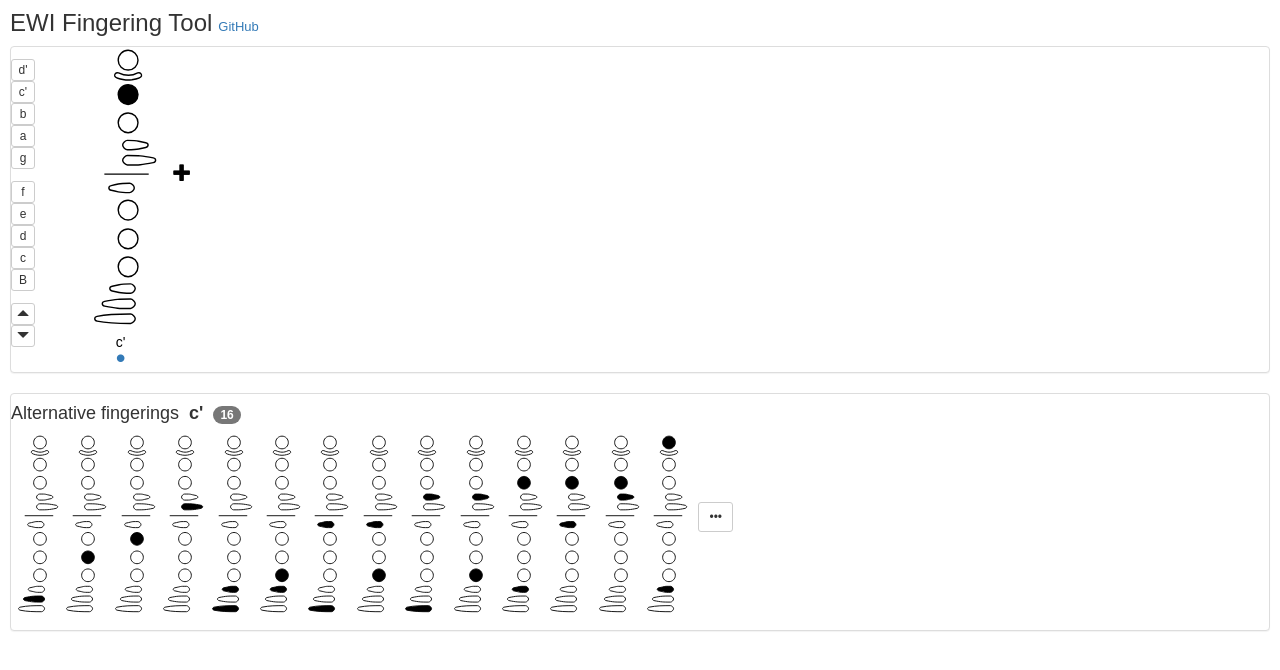
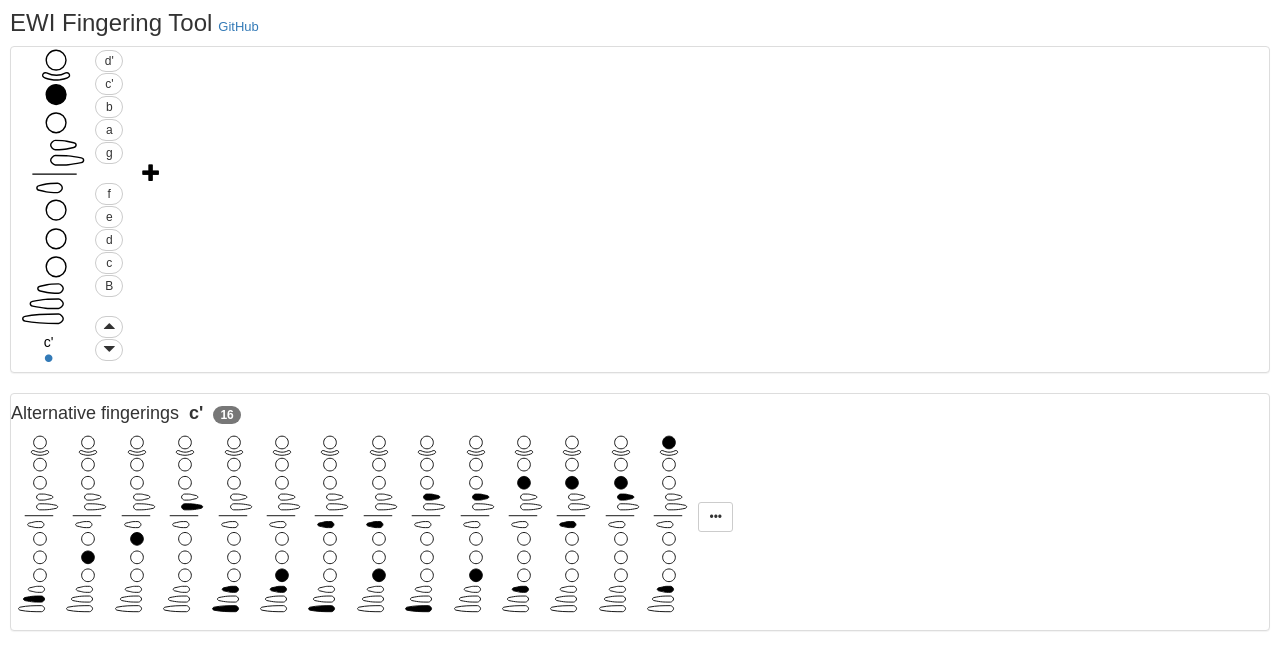
Before and after one commit to bwasty/ewi, a React (Create React App) app: page / in a window 1280 px wide. Shown: the top 670 px of the page. Built offline with nearby package versions, Linux system fonts and the light colour scheme.

Commit message:
position/styling of note buttons / plus button

```diff
--- a/src/App.css
+++ b/src/App.css
@@ -5,13 +5,18 @@
 }
 
 .note-buttons {
-  float: left;
-  margin-top: 12px
+  display: inline-block;
+  margin-top: 2px;
+  margin-left: 9px;
+  vertical-align: top;
 }
 
 .note-buttons button {
-  width: 24px;
+  width: 28px;
   display: block;
+  border-radius: 12px;
+  margin-top: 1px;
+  margin-right: 1px;
 }
 
 .note-button {
@@ -32,7 +37,7 @@
   display: inline-block;
   vertical-align: top;
   margin-top: 114px;
-  margin-left: 15px;
+  margin-left: -40px;
 }
 .plus-button a {
   font-size: 1.3em;
--- a/src/App.js
+++ b/src/App.js
@@ -86,7 +86,6 @@ export default class App extends Component {
         <h3>EWI Fingering Tool</h3>
         <a href="https://github.com/bwasty/ewi" style={{ fontSize: 'small'}}>GitHub</a>
         <Panel>
-          <NoteButtonBar handleNoteChange={this.handleNoteChange} handlePitchChange={this.handlePitchChange} />
           {
             this.state.fingerings.map((fingering, i) => {
               return (
@@ -106,6 +105,7 @@ export default class App extends Component {
               )
             })
           }
+          <NoteButtonBar handleNoteChange={this.handleNoteChange} handlePitchChange={this.handlePitchChange} />
           <div className='plus-button'>
             <a href="#" onClick={ this.handlePlusButtonClick }><Glyphicon glyph="plus" /></a>
           </div>
@@ -141,13 +141,13 @@ class NoteButtonBar extends Component {
         <NoteButton note='b'  octave={this.state.octave} handleNoteChange={this.props.handleNoteChange} noSharp />
         <NoteButton note='a'  octave={this.state.octave} handleNoteChange={this.props.handleNoteChange}         />
         <NoteButton note='g'  octave={this.state.octave} handleNoteChange={this.props.handleNoteChange}         />
-        <div style={{height: '12px'}} />
+        <div style={{height: '18px'}} />
         <NoteButton note='f'  octave={this.state.octave} handleNoteChange={this.props.handleNoteChange} noFlat  />
         <NoteButton note='e'  octave={this.state.octave} handleNoteChange={this.props.handleNoteChange} noSharp />
         <NoteButton note='d'  octave={this.state.octave} handleNoteChange={this.props.handleNoteChange}         />
         <NoteButton note='c'  octave={this.state.octave} handleNoteChange={this.props.handleNoteChange} noFlat  />
         <NoteButton note='B'  octave={this.state.octave} handleNoteChange={this.props.handleNoteChange} noSharp />
-        <div style={{height: '12px'}} />
+        <div style={{height: '18px'}} />
         <OverlayTrigger placement="right" delay={500} overlay={ <Tooltip id="tooltip">Octave up</Tooltip> }>
           <Button bsSize="xsmall" onClick={ () => this.changeOctave(1) }><Glyphicon glyph="triangle-top" /></Button>
         </OverlayTrigger>
```
